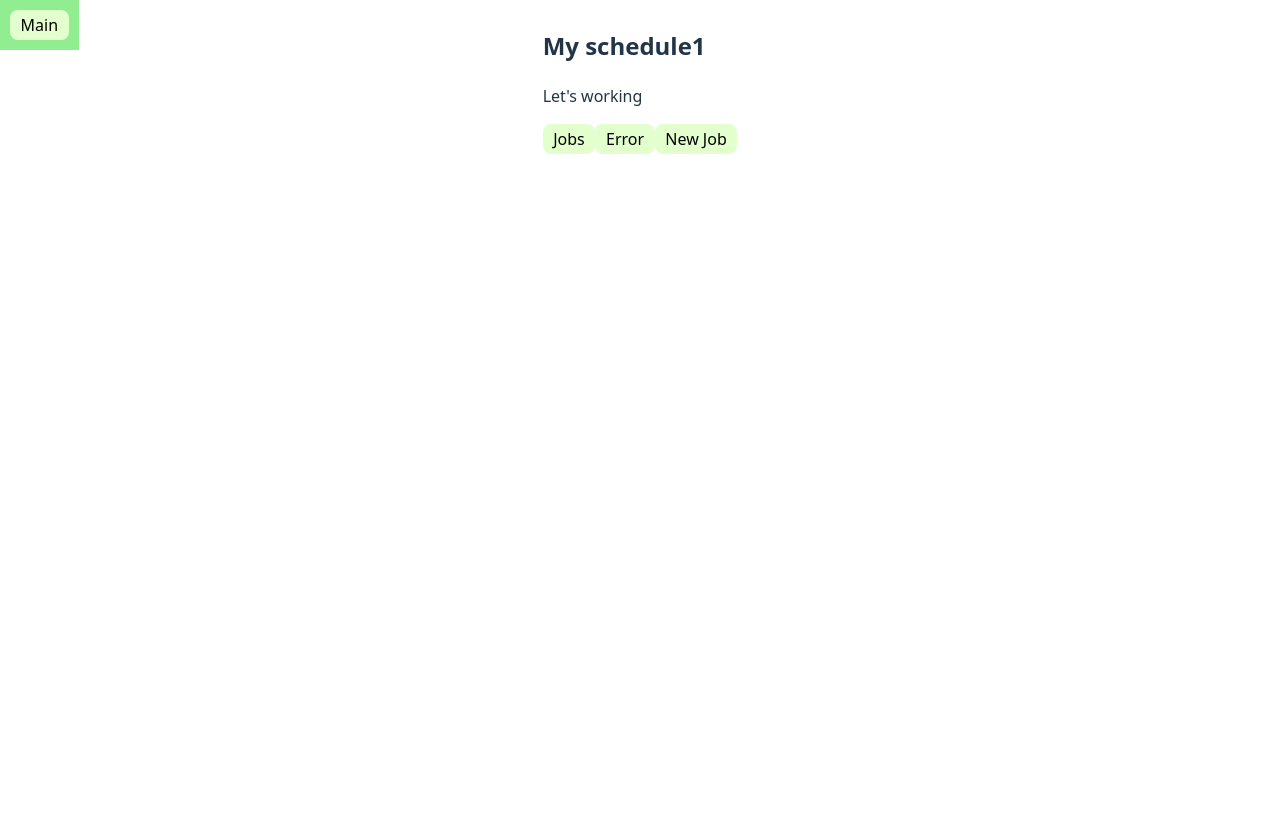
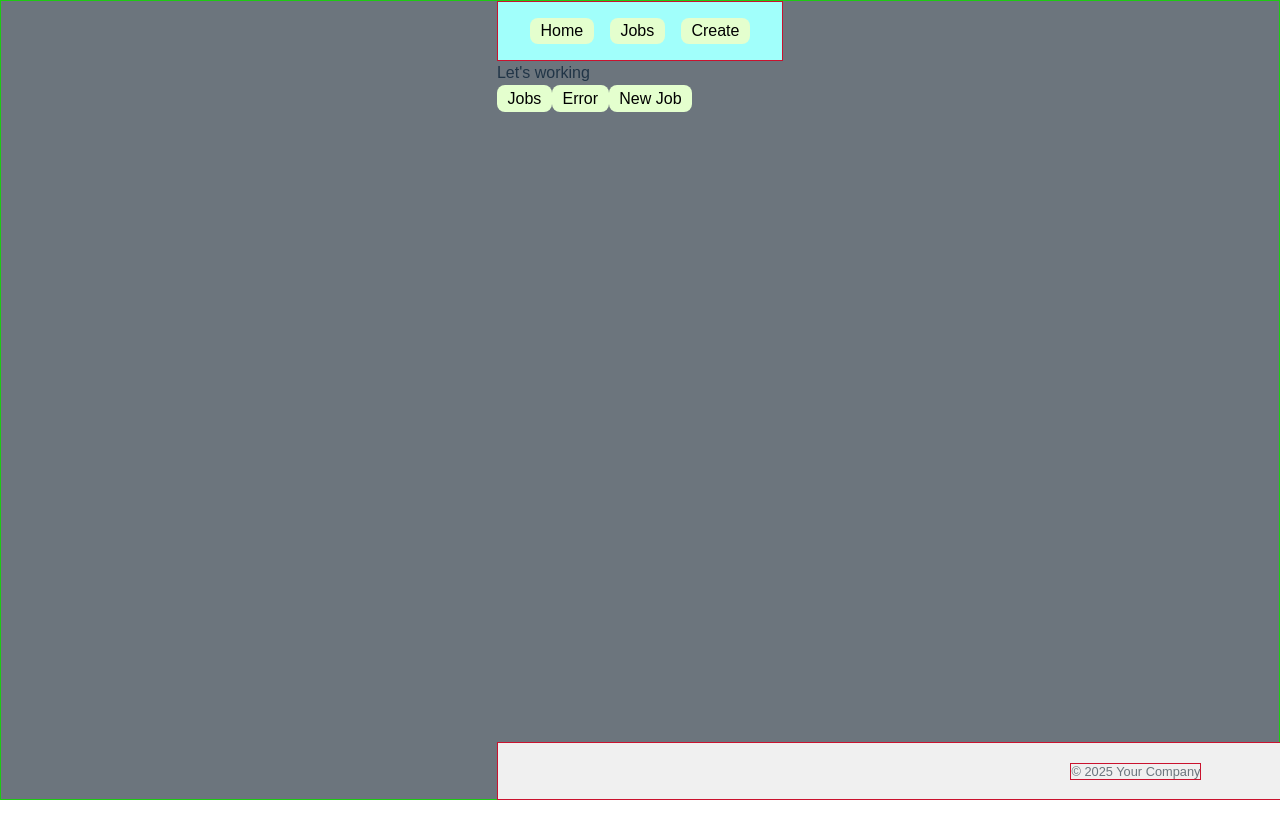
Before and after one commit to pdxserg/firstCrmAppFrontEnd, a React (Vite) app: page / in a window 1280 px wide. Built offline with nearby package versions, Linux system fonts and the light colour scheme; no server answers.

Commit message:
refactor css

```diff
--- a/src/app/App.module.css
+++ b/src/app/App.module.css
@@ -1,49 +1,98 @@
-#root {
-  max-width: 1280px;
-  margin: 0 auto;
-  padding: 2rem;
-  text-align: center;
-}
-.boottonToMain{
-  position: fixed;
-  top: 0;
-  left: 0;
-  background-color: lightgreen;
-  padding: 10px;
+/*html {*/
+/*  box-sizing: border-box;*/
+/*}*/
+
+/**,*/
+/**::before,*/
+/**::after {*/
+/*  box-sizing: inherit;*/
+/*}*/
+
+/* CSS Reset */
+* {
+    margin: 0;
+    padding: 0;
+    box-sizing: border-box;
 }
 
-/*.logo {*/
-/*  height: 6em;*/
-/*  padding: 1.5em;*/
-/*  will-change: filter;*/
-/*  transition: filter 300ms;*/
-/*}*/
-/*.logo:hover {*/
-/*  filter: drop-shadow(0 0 2em #646cffaa);*/
-/*}*/
-/*.logo.react:hover {*/
-/*  filter: drop-shadow(0 0 2em #61dafbaa);*/
-/*}*/
+:root {
+    font-family: system-ui, Avenir, Helvetica, Arial, sans-serif;
+    /*line-height: 1.5;*/
+    font-weight: 400;
 
-/*@keyframes logo-spin {*/
-/*  from {*/
-/*    transform: rotate(0deg);*/
-/*  }*/
-/*  to {*/
-/*    transform: rotate(360deg);*/
-/*  }*/
-/*}*/
 
-/*@media (prefers-reduced-motion: no-preference) {*/
-/*  a:nth-of-type(2) .logo {*/
-/*    animation: logo-spin infinite 20s linear;*/
-/*  }*/
-/*}*/
-
-.card {
-  padding: 2em;
+    --primary-color: #007bff; /* Blue */
+    --secondary-color: #6c757d; /* Gray */
+    --background-color: #f8f9fa; /* Light Gray */
 }
 
-/*.read-the-docs {*/
-/*  color: #e00e0e;*/
-/*}*/
+
+body {
+    border: 1px solid #1eca12;
+    font-family: sans-serif;
+    min-height: 100vh;
+    background-color: var(--secondary-color);
+    margin: 0; /* Remove default body margins */
+    padding: 0; /* Remove default body padding */
+    width: 100%;
+
+}
+
+/* Header Styles */
+header {
+    border: 1px solid #ca122e;
+
+    background-color: #a1fffb; /* White background */
+    padding: 1rem 2rem;
+    display: flex;
+    justify-content: center;
+    align-items: center;
+}
+
+header nav {
+    display: flex;
+    gap: 1rem;
+}
+
+/* Footer Styles */
+footer {
+    width: calc(100% - 2px); /* 100% - (body border * 2) */
+    border: 1px solid #ca122e;
+    background-color: #f0f0f0;
+    padding: 1rem 2rem;
+    text-align: center;
+    position: fixed;
+    bottom: 0;
+}
+
+footer span {
+    border: 1px solid #ca122e;
+    margin: 0;
+    font-size: 0.8rem;
+    color: var(--secondary-color);
+}
+
+h1 {
+    font-size: 3.2em;
+    line-height: 1.1;
+}
+
+button {
+    border-radius: 8px;
+    border: 1px solid transparent;
+    padding: 0.2em 0.6em;
+    font-size: 1em;
+    font-weight: 500;
+    font-family: inherit;
+    /*background-color: #1a1a1a;*/
+    cursor: pointer;
+    transition: border-color 0.25s;
+}
+
+button:hover {
+    border-color: #646cff;
+}
+
+button:active {
+    background-color: #c1fd92;
+}
--- a/src/app/App.tsx
+++ b/src/app/App.tsx
@@ -1,8 +1,13 @@
 import './App.module.css'
-import {Path, Routing} from "../common/routing/Routing.tsx";
-import {Link} from "react-router-dom";
-import styles from './App.module.css'
+import {Path, } from "../common/routing/Routing.tsx";
+import { Route, Routes} from "react-router-dom";
+
 import {ToastContainer} from "react-toastify";
+import {Main} from "../common/components/Main/Main.tsx";
+import {Jobs} from "../features/jobs/UI/jobs/Jobs.tsx";
+import {NewJob} from "../common/components/NewJob/NewJob.tsx";
+import {Page404} from "../common/components/Page 404/Page404.tsx";
+import {Layout} from "../common/components/Layout/Layout.tsx";
 
 
 function App() {
@@ -10,14 +15,19 @@ function App() {
 	return (
 		<>
 			<ToastContainer/>
-			{/*<div>Create new</div>*/}
-			{/*<div>Jobs</div>*/}
-			{/*<div>Customers</div>*/}
-			{/*<Jobs/>*/}
-			<Link className={styles.boottonToMain} to={Path.Main}>
-				<button>Main</button>
-			</Link>
-			<Routing/>
+
+			<Routes>
+				<Route path={Path.Main} element={<Layout/>}>
+					<Route index element={<Main />} />
+					<Route path={Path.Jobs} element={<Jobs />} />
+					<Route path={Path.NewJob} element={<NewJob />} />
+					<Route path={Path.NotFound} element={<Page404 />} />
+
+					{/*<Route path={Path.Login} element={<Login />} />*/}
+				</Route>
+
+			</Routes>
+
 
 		</>
 	)
--- /dev/null
+++ b/src/common/components/JobDescription/JobDescription.module.css
@@ -0,0 +1,23 @@
+/* TextArea.module.css */
+.textArea {
+	width: calc(100% - 22px); /* 100% - (body border * 2) - 2px for good measure*/
+	box-sizing: border-box;
+	margin: 10px;
+	padding: 8px;
+	border: 1px solid #ccc;
+	border-radius: 4px;
+	font-size: 16px;
+}
+
+@media (min-width: 600px) {
+	.textArea {
+		max-width: 300px;
+		margin: 10px auto;
+	}
+}
+
+@media (max-width: 599px) {
+	.textArea {
+		margin: 10px;
+	}
+}
--- a/src/features/jobs/UI/job/JobDescription.tsx
+++ b/src/common/components/JobDescription/JobDescription.tsx
@@ -1,4 +1,4 @@
-
+import styles from "./JobDescription.module.css"
 type Props={
 	jobDetails:string
 	setJobDetails:(newDescription:string)=>void
@@ -9,7 +9,10 @@ export const JobDescription = ({jobDetails, setJobDetails}: Props) => {
 		<>
 			<label htmlFor="someName">desc:</label>
 			<br/>
-			<textarea id="someName" name="w3review" rows={4} cols={50}
+			<textarea id="someName"
+			          name="w3review"
+			          rows={4} cols={50}
+			          className={styles.textArea}
 			          value={jobDetails} onChange={(e) => setJobDetails(e.currentTarget.value)}
 			></textarea>
 		</>
--- /dev/null
+++ b/src/common/components/Layout/Layout.tsx
@@ -0,0 +1,23 @@
+import {Link, Outlet} from "react-router-dom";
+import {Path} from "../../routing/Routing.tsx";
+import style from "./Layout.module.css"
+
+
+export const Layout = () => {
+	return (
+		<>
+			<header className={style.header}>
+				<nav>
+					<Link to={Path.NotFound}><button>Home</button></Link>
+					<Link to={Path.Jobs}><button>Jobs</button></Link>
+					<Link to={Path.NewJob}><button>Create</button></Link>
+				</nav>
+			</header>
+			<main>
+				<Outlet/>
+			</main>
+			<footer className={style.footer}><span>&copy; 2025 Your Company</span></footer>
+
+		</>
+	);
+};
--- a/src/common/components/NewJob/NewJob.module.css
+++ b/src/common/components/NewJob/NewJob.module.css
@@ -4,6 +4,7 @@
     align-items: center; /* Центрируем горизонтально */
     /* height: 100vh; */ /* Задаем высоту контейнера, если нужно */
     border: 1px solid black;
+    padding-left: 5px;
 }
 
 .center-top-element {
--- a/src/common/components/NewJob/NewJob.tsx
+++ b/src/common/components/NewJob/NewJob.tsx
@@ -3,7 +3,7 @@ import {useCreateJobMutation} from "../../../jobApi.ts";
 import {ChangeEvent, useState} from "react";
 import {PhoneInput} from "../PhoneInput/PhoneInput.tsx";
 import {EmailInput} from "../EmailInput/EmailInput.tsx";
-import {JobDescription} from "../../../features/jobs/UI/job/JobDescription.tsx";
+import {JobDescription} from "../JobDescription/JobDescription.tsx";
 import {toast} from "react-toastify";
 
 
--- a/src/common/components/Page 404/Page404.module.css
+++ b/src/common/components/Page 404/Page404.module.css
@@ -1,4 +1,3 @@
 .page404 {
-    width: 100%; /* Задайте ширину элемента */
-    margin: 0 auto;
+
 }
--- a/src/common/routing/Routing.tsx
+++ b/src/common/routing/Routing.tsx
@@ -1,9 +1,5 @@
-import {Page404} from "../components/Page 404/Page404.tsx";
+
 import {Header} from "../components/Header.tsx";
- import {Route, Routes} from "react-router-dom";
-import {Jobs} from "../../features/jobs/UI/jobs/Jobs.tsx";
-import {Main} from "../components/Main/Main.tsx";
-import {NewJob} from "../components/NewJob/NewJob.tsx";
 
 export const Path = {
 	Main: "/",
@@ -18,14 +14,7 @@ export const Routing = () => {
 	return (
 		<>
 			<Header/>
-			<Routes>
-				<Route path={Path.Main} element={<Main />} />
-				<Route path={Path.Jobs} element={<Jobs />} />
-				<Route path={Path.NewJob} element={<NewJob />} />
-				<Route path={Path.NotFound} element={<Page404 />} />
 
-				{/*<Route path={Path.Login} element={<Login />} />*/}
-			</Routes>
 		</>
 
 	)
--- a/src/features/jobs/UI/job/Job.module.css
+++ b/src/features/jobs/UI/job/Job.module.css
@@ -1,19 +1,19 @@
 .job {
-    background-color: #007bff;
-    color: white;
-    border: none;
-    padding: 10px 20px;
-    cursor: pointer;
-    font-size: 16px;
-    transition: background-color 0.3s ease;
-    margin: 5px 5px;
+    /*background-color: #007bff;*/
+    /*color: white;*/
+    /*border: none;*/
+    /*padding: 10px 20px;*/
+    /*cursor: pointer;*/
+    /*font-size: 16px;*/
+    /*transition: background-color 0.3s ease;*/
+    /*margin: 5px 5px;*/
 }
 
  .jobDescription{
-     width: 200px;
-     height: calc(5 * 1.2em);
-     overflow-y: auto; /* Corrected line: Enables vertical scrolling only */
-     border: 1px solid #ccc;
-     padding: 5px;
-     white-space: pre-line;
+     /*width: 200px;*/
+     /*height: calc(5 * 1.2em);*/
+     /*overflow-y: auto; !* Corrected line: Enables vertical scrolling only *!*/
+     /*border: 1px solid #ccc;*/
+     /*padding: 5px;*/
+     /*white-space: pre-line;*/
  }
--- a/src/features/jobs/UI/jobs/Jobs.module.css
+++ b/src/features/jobs/UI/jobs/Jobs.module.css
@@ -1,10 +1,10 @@
 .jobsContainer {
-    background-color: #fbd7d7;
-    margin-top: 20px;
-    padding: 10px;
+    /*background-color: #fbd7d7;*/
+    /*margin-top: 20px;*/
+    /*padding: 10px;*/
 }
     .jobs {
-        list-style-type: none;
-        min-width: 200px;
-        min-height: 500px;
+        /*list-style-type: none;*/
+        /*min-width: 200px;*/
+        /*min-height: 500px;*/
     }
```
Also changed, not shown: src/common/components/Layout/Layout.module.css (added).
